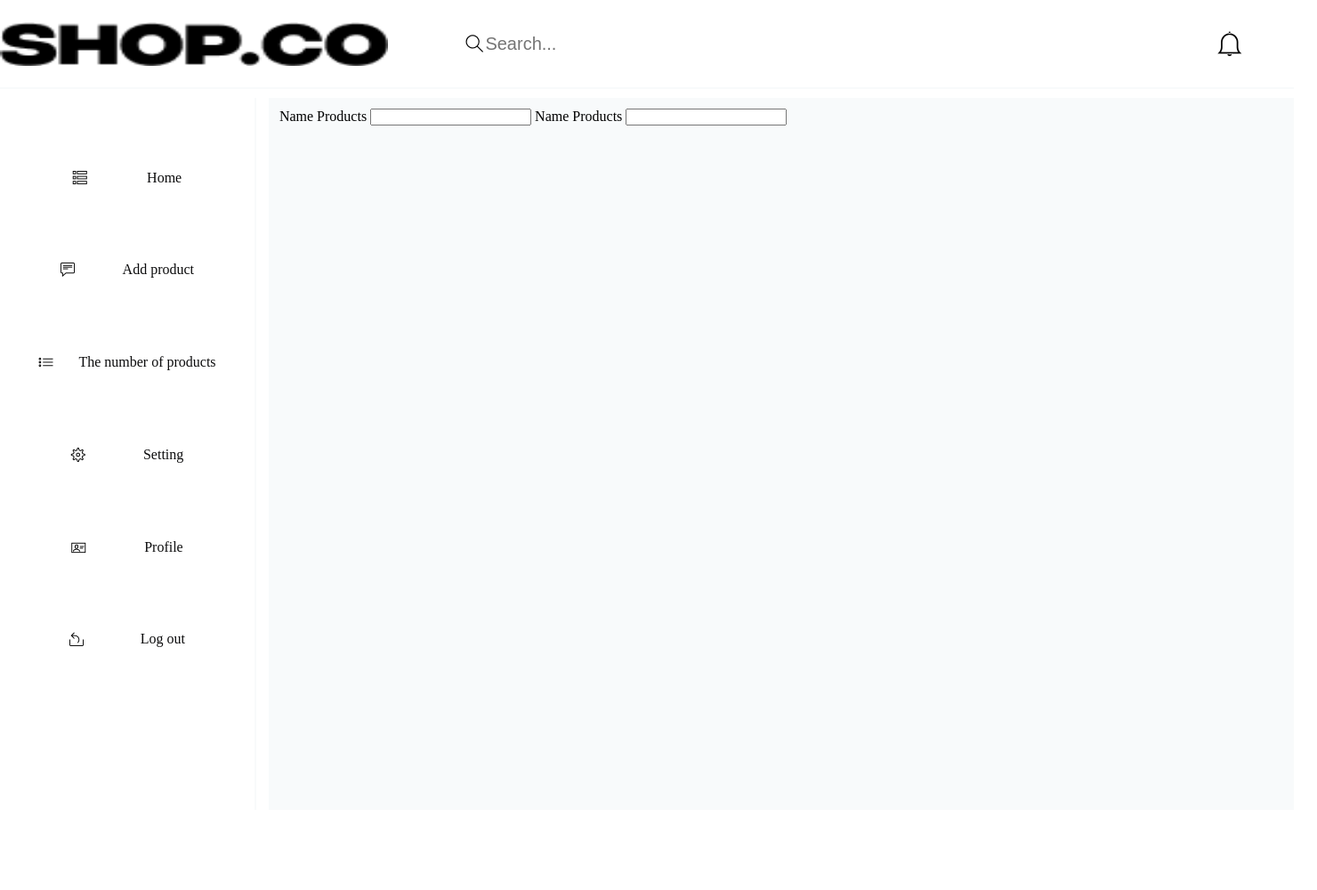
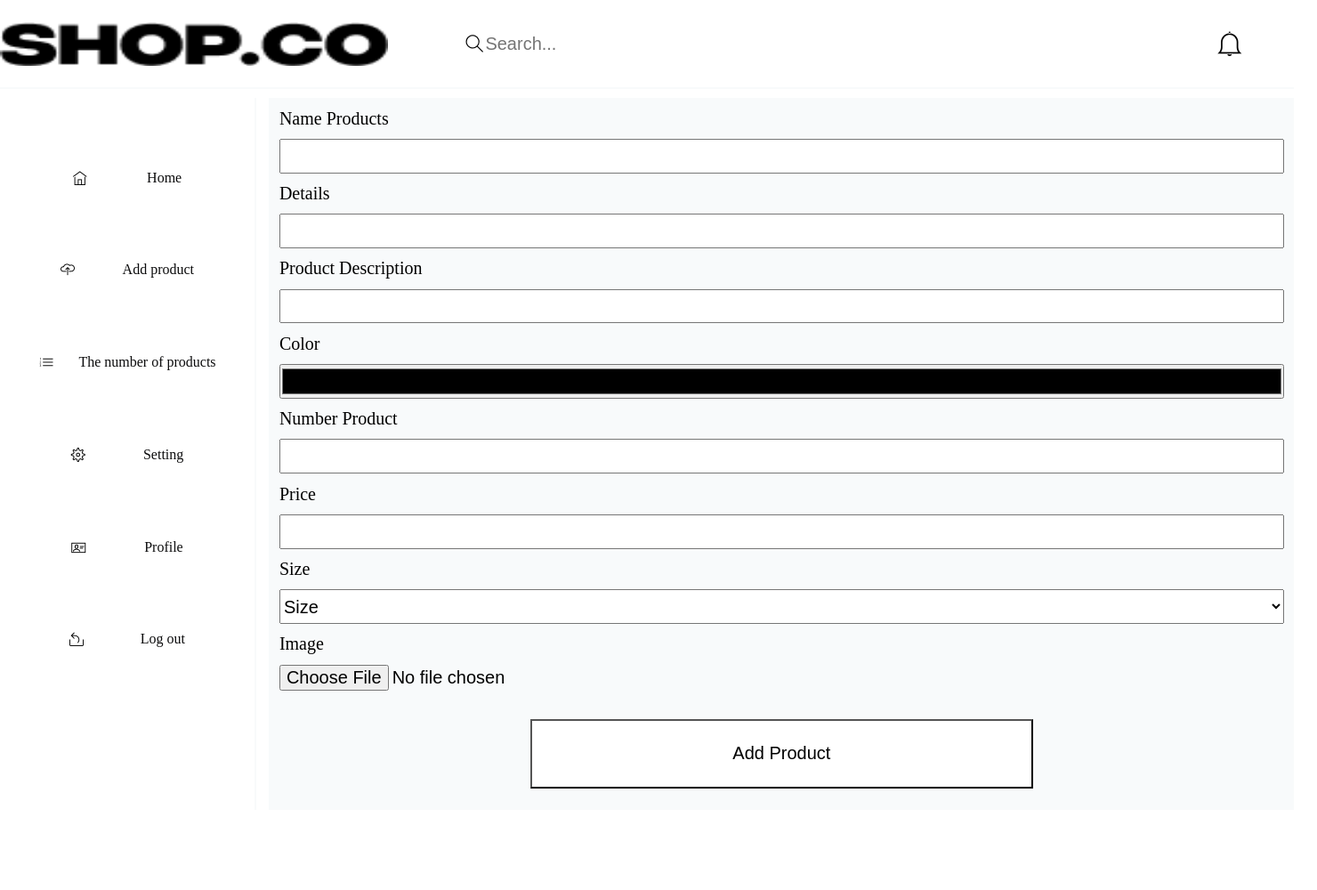
Before and after one commit to 0359689640Diep/Du_An, a PHP site: page /DuAn/admin/views/Addproduct.php in a window 1480 px wide. Shown: the whole page at 89% size. Run offline with PHP 8.4, Linux system fonts and the light colour scheme.

Commit message:
Add_Product

```diff
--- a/DuAn/admin/assets/css/Addproduct.css
+++ b/DuAn/admin/assets/css/Addproduct.css
@@ -145,17 +145,32 @@
     grid-area: main;
     padding: 1%;
 }
-.page>main>table{
+.page>main>form{
     width: 100%;
     height: 100%;
 }
-th {
-    border: 2px solid;
-    width: 10%;
-    height: 10px;
+.page>main>form>label{
+    width: 100%;
+    margin: 1% 0;
+    font-size: 20px;
 }
-td {
-    max-height: 10px;
-    border: 2px solid;
-    width: 10%;
+.page>main>form>input,select {
+    width: 100%;
+    height: 5%;
+    margin: 1% 0;
+    font-size: 20px;
 }
+
+.page>main>form>button{
+    width: 50%;
+    height: 10%;
+    margin: 1% 25%;
+    font-size: 20px;
+    background-color: var(--background-color);
+}
+.page>main>form>button:hover {
+    border-radius: 40px;
+    background-color: var(--text-color);
+    color: var(--text-color2);
+    transition: linear 1.5s;
+  }
--- a/DuAn/admin/views/Addproduct.php
+++ b/DuAn/admin/views/Addproduct.php
@@ -13,15 +13,15 @@
 <?php require_once "masterLayout/header.php"?>
         <aside>
             <section class="setting">
-                <i class="ti-view-list-alt"></i>
+                <i class="ti-home"></i>
                 <a href="">Home</a>
             </section>
             <section class="setting">
-                <i class="ti-comment-alt"></i>
+                <i class="ti-cloud-up"></i>
                 <a href="">Add product</a>
             </section>
             <section class="setting">
-                <i class="ti-list"></i>
+                <i class="ti-list-ol"></i>
                 <a href="">The number of products</a>
             </section>
             <section class="setting">
@@ -39,13 +39,39 @@
             </section>
         </aside>
         <main>
-            <form action="" method="post">
+            <form action="index.php?controller=Addproduct" method="post" enctype="multipart/form-data">
                 <label for="NameProducts">Name Products</label>
-                <input type="text" name="NameProducts" id="NameProducts">
-                <label for="IdDetails">Name Products</label>
-                <input type="text" name="IdDetails" id="IdDetails">
+                <input required title="Không được để trống" type="text" name="NameProducts" id="NameProducts">
+                <label for="Details">Details</label>
+                <input required title="Không được để trống" type="text" name="Details" id="Details">
+                <label for="ProductDescription">Product Description</label>
+                <input required title="Không được để trống" type="text" name="ProductDescription" id="ProductDescription">
+                <label for="Color">Color</label>
+                <input required title="Không được để trống" type="color" name="Color" id="Color">
+                <label for="NumberProduct">Number Product</label>
+                <input required title="Không được để trống" type="number" min =0  name="NumberProduct" id="NumberProduct">
+                <label for="Price">Price</label>
+                <input required title="Không được để trống" type="number" min =0  name="Price" id="Price">
+                <label for="Size">Size</label>
+                <select name="Size" id="Size" required title="Không được để trống">
+                    <option value="">Size</option>
+                    <option value="S">S</option>
+                    <option value="L">L</option>
+                    <option value="XL">XL</option>
+                    <option value="XXL">XXL</option>
+                </select>
+                <label for="Image">Image</label>
+                <input required title="Không được để trống" type="file" name="Image" id="Image">
+                <button type="submit">Add Product</button>
             </form>
         </main>
     </section>
 </body>
+<?php
+//  echo($data);
+ ?>
+<!-- <script>
+    alert("");
+</script> -->
+
 </html>
```
Also changed, not shown: DuAn/admin/controllers/AddproductController.php (+6 -5 lines), DuAn/admin/models/AddproductModels.php (+55 -9 lines).
